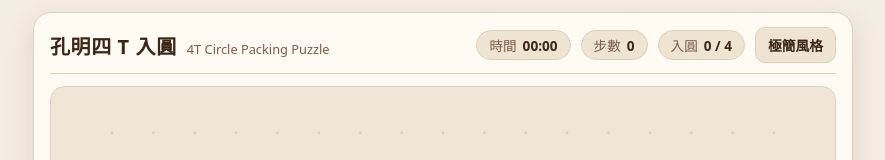
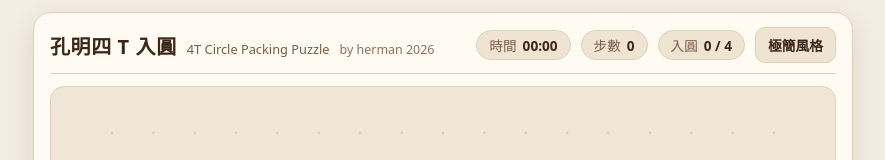
Before and after one commit to herman917/4TPuzzle, a plain HTML site: page index.html in a window 1280 px wide. Shown: the top 160 px of the page, without its empty margins (197-1082 px from the left). Drawn offline with Linux system fonts and the light colour scheme.

Commit message:
Add author credit 'by herman 2026' in header

```diff
--- a/index.html
+++ b/index.html
@@ -90,6 +90,12 @@
     .title-group .subtitle {
       font-size: 0.8rem;
       color: var(--text-muted);
+    }
+
+    .title-group .author {
+      font-size: 0.78rem;
+      color: var(--text-muted);
+      opacity: 0.85;
     }
 
     .stats-group {
@@ -343,6 +349,7 @@
       <div class="title-group">
         <h1>孔明四 T 入圓</h1>
         <span class="subtitle">4T Circle Packing Puzzle</span>
+        <span class="author">by herman 2026</span>
       </div>
       <div class="stats-group">
         <div class="stat-pill"><span class="label">時間</span><span id="timerText">00:00</span></div>
```
